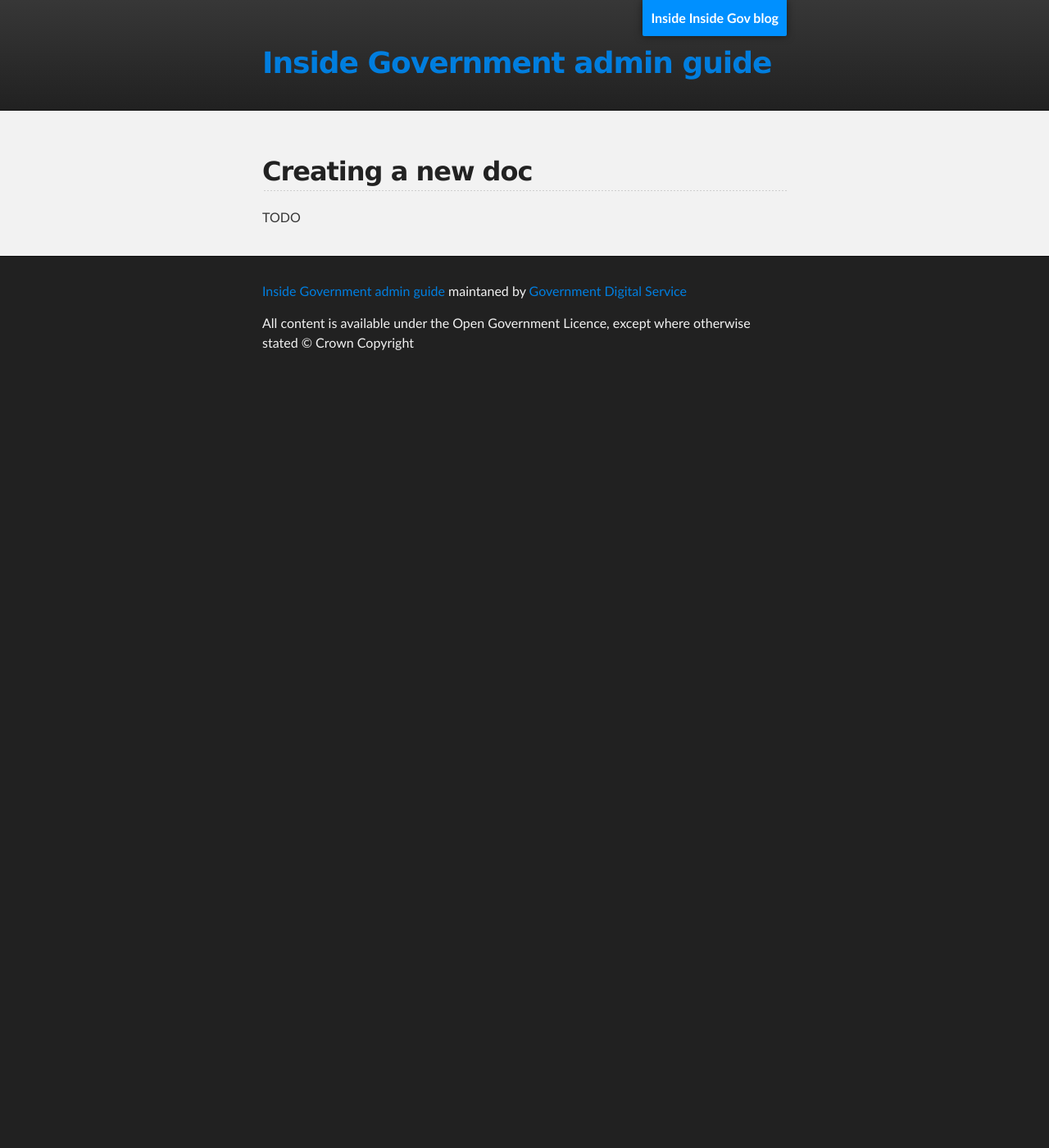
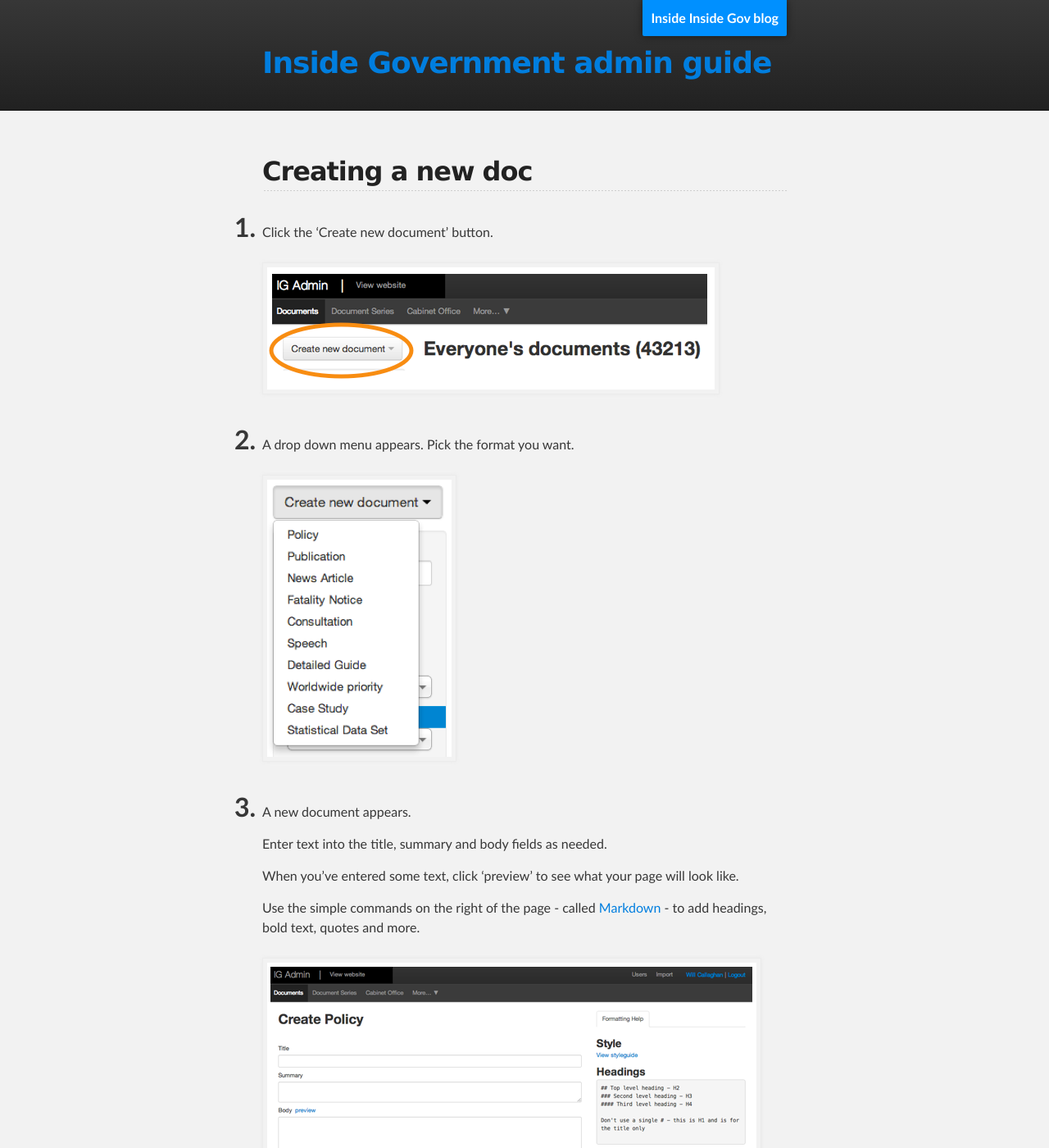
Before and after one commit to alphagov/inside-government-admin-guide, a Jekyll site: the page built from creating-documents/creating-a-new-doc.md, in a window 1280 px wide and 1400 px high. Shown: the whole window at 82% size. Built offline with Jekyll 4.4.1, drawn with Linux system fonts in a browser that asks for light colours; some of the changed text lies outside the part shown.

Commit message:
Finished create page

```diff
--- a/creating-documents/creating-a-new-doc.md
+++ b/creating-documents/creating-a-new-doc.md
@@ -5,4 +5,25 @@
 
 ## Creating a new doc
 
-TODO
+1. Click the ‘Create new document’ button.
+
+	![Create new document 1](creating-a-new-doc-1.png)
+
+
+2. A drop down menu appears. Pick the format you want.
+
+	![Create new document 2](creating-a-new-doc-2.png)
+
+3. A new document appears.
+
+	Enter text into the title, summary and body fields as needed.
+
+	When you've entered some text, click 'preview' to see what your page will look like.
+
+	Use the simple commands on the right of the page - called [Markdown](/inside-government-admin-guide/first-steps/markdown.html) - to add headings, bold text, quotes and more.
+
+	![Create new document 3](creating-a-new-doc-3.png)
+
+4. Make sure you save your work!
+
+	![Create new document 4](creating-a-new-doc-4.png)
```
Also changed, not shown: creating-documents/creating-a-new-doc-1.png (added), creating-documents/creating-a-new-doc-2.png (added), creating-documents/creating-a-new-doc-3.png (added), creating-documents/creating-a-new-doc-4.png (added), creating-documents/document-types.md (line endings or trailing spaces).
